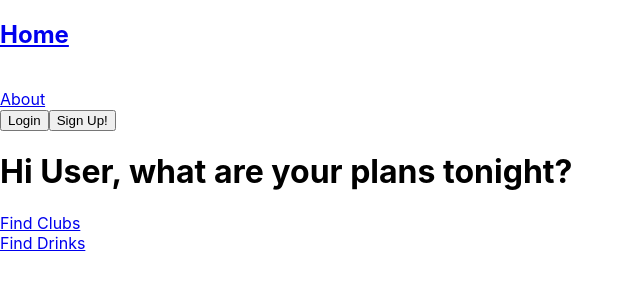
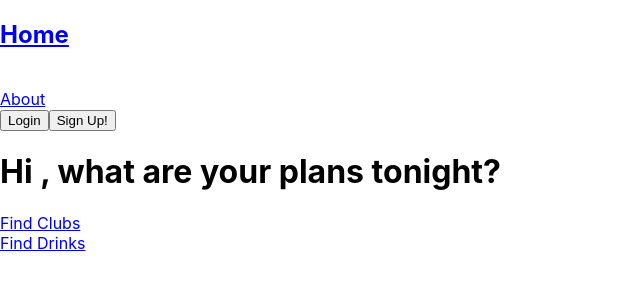
Before and after one commit to EmaleeSoto/capstone-worth-a-shot, a React (Create React App) app in the folder front-end/: page /user/landing in a window 1280 px wide. Shown: the top 300 px of the page, without its empty margins (0-640 px from the left). Built offline with nearby package versions, Linux system fonts and the light colour scheme; no server answers.

Commit message:
still updating

```diff
--- a/front-end/src/App.js
+++ b/front-end/src/App.js
@@ -61,16 +61,6 @@ const App = () => {
         // An error happened.
       });
   };
-  const getSignedInUser = () => {
-    axios
-      .get(`${API}/users/firebase/${firebaseId}`)
-      .then((response) => {
-        setUser(response.data.payload);
-      })
-      .catch((error) => {
-        console.log(error);
-      });
-  };
   console.log(user);
   return (
     <div className="worth-a-shot">
@@ -79,7 +69,10 @@ const App = () => {
         <Routes>
           <Route path="/" element={<Home />} />
           <Route path="/landing" element={<LandingPage />} />
-          <Route path="/user/landing" element={<LandingPageSignedIn />} />
+          <Route
+            path="/user/landing"
+            element={<LandingPageSignedIn user={user} />}
+          />
           <Route
             path="/onboarding"
             element={<Onboarding userFirebaseId={firebaseId} />}
--- a/front-end/src/Components/Establishments.js
+++ b/front-end/src/Components/Establishments.js
@@ -2,13 +2,13 @@ import React from "react";
 import { useState, useEffect } from "react";
 import axios from "axios";
 
-const Establishments = () => {
-  const [preferences, setPreferences] = useState([]);
-  const [search, setSearch] = useState("");
+const Establishments = ({ user }) => {
+  // const [preferences, setPreferences] = useState([]);
+  // const [search, setSearch] = useState("");
 
   return (
     <div>
-      <h1> Hi! </h1>
+      <h1>{user.name}</h1>
     </div>
   );
 };
--- a/front-end/src/Components/UserSignIn.js
+++ b/front-end/src/Components/UserSignIn.js
@@ -27,7 +27,7 @@ export default function UserSignIn() {
           //get firebase id
           alert("Welcome back! You're now logged in!");
           // Navigates to a USER Splash Page (this should be personal to each user)
-          navigate("/myhome");
+          navigate("/user/landing");
         }
         // ...
       })
--- a/front-end/src/Pages/LandingSignedIn.js
+++ b/front-end/src/Pages/LandingSignedIn.js
@@ -1,15 +1,15 @@
 import React from "react";
-import {Link} from "react-router-dom"
-const LandingPageSignedIn = () => {
+import { Link } from "react-router-dom";
+const LandingPageSignedIn = ({ user }) => {
   return (
     <div>
-            <h1>Hi {"User"}, what are your plans tonight?</h1>
+      <h1>Hi {user.name}, what are your plans tonight?</h1>
       <break></break>
       <Link to="/user/:id/preferences">Find Clubs</Link>
       <br></br>
       <Link to="/alcohols">Find Drinks</Link>
     </div>
-    )
-}
+  );
+};
 
-export default LandingPageSignedIn
+export default LandingPageSignedIn;
```
Lines whose indentation alone changed are shown as unchanged.
